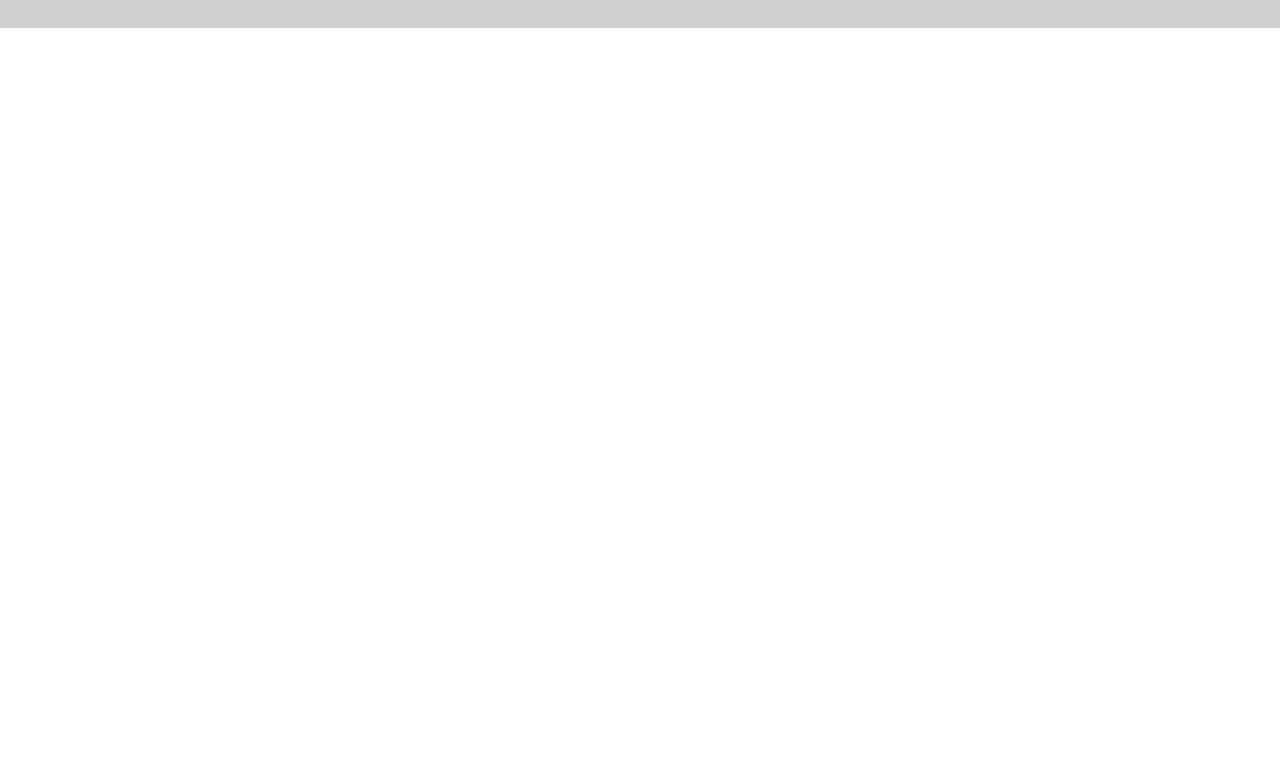
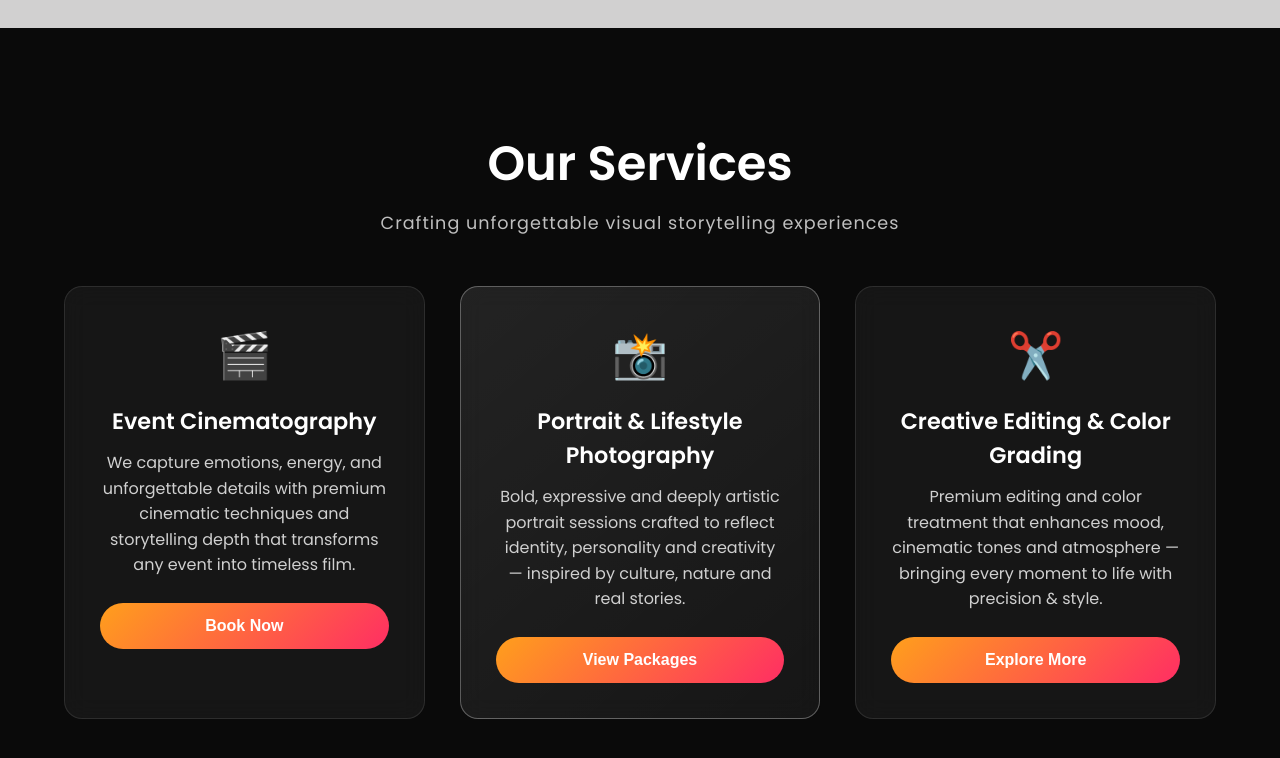
Before and after one commit to stackquantum1-max/REELSENCE_FILM, a plain HTML site: page index.html in a window 1280 px wide. Shown: the part 2976-3734 px from the top of the page. Before the commit the page ends 3004 px from the top, so only its background shows below. Drawn offline with Linux system fonts and the light colour scheme.

Commit message:
Service Section Added

```diff
--- a/index.html
+++ b/index.html
@@ -147,6 +147,38 @@
   <img class="modal-content" id="modalImage">
 </div>
 
+<section id="services">
+  <div class="services-container">
+    <h2 class="services-title">Our Services</h2>
+    <p class="services-subtitle">Crafting unforgettable visual storytelling experiences</p>
+
+    <div class="services-grid">
+
+      <div class="service-card">
+        <div class="service-icon">🎬</div>
+        <h3>Event Cinematography</h3>
+        <p>We capture emotions, energy, and unforgettable details with premium cinematic techniques and storytelling depth that transforms any event into timeless film.</p>
+        <button class="service-btn">Book Now</button>
+      </div>
+
+      <div class="service-card featured">
+        <div class="service-icon">📸</div>
+        <h3>Portrait & Lifestyle Photography</h3>
+        <p>Bold, expressive and deeply artistic portrait sessions crafted to reflect identity, personality and creativity — inspired by culture, nature and real stories.</p>
+        <button class="service-btn">View Packages</button>
+      </div>
+
+      <div class="service-card">
+        <div class="service-icon">✂️</div>
+        <h3>Creative Editing & Color Grading</h3>
+        <p>Premium editing and color treatment that enhances mood, cinematic tones and atmosphere — bringing every moment to life with precision & style.</p>
+        <button class="service-btn">Explore More</button>
+      </div>
+
+    </div>
+  </div>
+</section>
+
 
 </body>
 </html>
--- a/style.css
+++ b/style.css
@@ -431,6 +431,89 @@ header {
   cursor: pointer;
 }
 
+#services {
+  width: 100%;
+  padding: 100px 5%;
+  background: #0a0a0a;
+  text-align: center;
+  color: #fff;
+}
+
+.services-title {
+  font-size: 3rem;
+  font-weight: 700;
+  margin-bottom: 10px;
+}
+
+.services-subtitle {
+  font-size: 1.1rem;
+  color: #bfbfbf;
+  margin-bottom: 50px;
+  letter-spacing: 1px;
+}
+
+.services-grid {
+  display: grid;
+  grid-template-columns: repeat(3, 1fr);
+  gap: 35px;
+}
+
+.service-card {
+  background: rgba(255,255,255,0.05);
+  padding: 35px;
+  border-radius: 18px;
+  backdrop-filter: blur(12px);
+  transition: 0.5s ease;
+  border: 1px solid rgba(255,255,255,0.1);
+}
+
+.service-card:hover {
+  transform: translateY(-10px);
+  border-color: #ffffff40;
+  box-shadow: 0 0 40px rgba(255,255,255,0.08);
+}
+
+.service-icon {
+  font-size: 2.8rem;
+  margin-bottom: 15px;
+}
+
+.service-card h3 {
+  font-size: 1.4rem;
+  margin-bottom: 12px;
+  font-weight: 700;
+}
+
+.service-card p {
+  font-size: 1rem;
+  color: #d0d0d0;
+  line-height: 1.6;
+  margin-bottom: 25px;
+}
+
+.service-btn {
+  width: 100%;
+  padding: 14px 0;
+  border-radius: 30px;
+  background: linear-gradient(135deg, #ff9f1c, #ff2e63);
+  border: none;
+  font-size: 1rem;
+  color: #fff;
+  font-weight: 600;
+  cursor: pointer;
+  transition: .4s;
+}
+
+.service-btn:hover {
+  transform: scale(1.05);
+  opacity: .9;
+}
+
+.featured {
+  background: linear-gradient(140deg, rgba(255,255,255,0.10), rgba(255,255,255,0.05));
+  border: 1px solid rgba(255,255,255,0.3);
+}
+
 
 /* DROPDOWN ANIMATION */
 @keyframes dropdown {
@@ -450,6 +533,24 @@ header {
 
   .menu-toggle {
     display: flex;
+  }
+
+  .portfolio-grid {
+    grid-template-columns: repeat(2, 1fr);
+  }
+
+  .services-grid {
+    grid-template-columns: 1fr;
+  }
+}
+
+@media (max-width: 600px) {
+  .portfolio-grid {
+    grid-template-columns: 1fr;
+  }
+
+  .portfolio-title {
+    font-size: 2.2rem;
   }
 }
 
```
